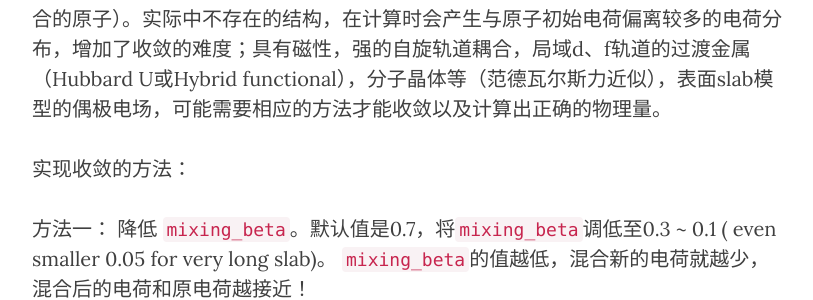
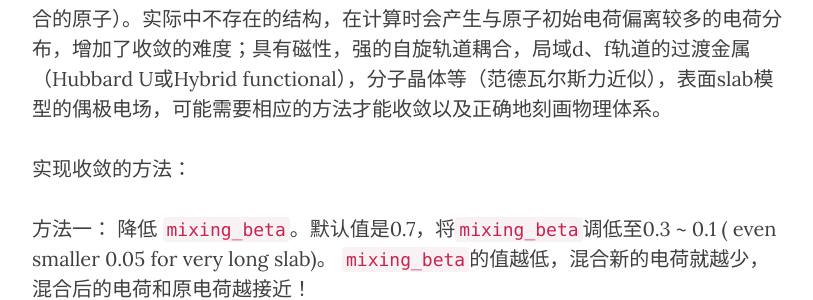
Before and after one commit to yyyu200/DFTbook, a Jekyll site: the page built from _posts/2019-06-27-converge.md, in a window 1280 px wide and 900 px high, scrolled down 303 px. Shown: the part 344-644 px from the top of the window, without its empty margins (233-1046 px from the left). Built offline with Jekyll 4.4.1, drawn with Linux system fonts in a browser that asks for light colours; nearby versions of some CDN libraries; comment, search, counter and statistics services are not loaded; some of the changed text lies outside the part shown.

Commit message:
modify at20190801-09:12:54-aliyun

```diff
--- a/_posts/2019-06-27-converge.md
+++ b/_posts/2019-06-27-converge.md
@@ -25,7 +25,7 @@ trans: cube
 
 自洽计算收敛是在电荷自洽计算过程中，总能不再明显变化。判据是pw.x输出中的estimated scf accuracy小于给定值`conv_thr`，默认值(1.D-6)相对宽松，根据计算的物理量有时还需进一步提高收敛标准。
 
-电荷收敛依赖于合理的初始原子位置、电荷混合参数、性能良好的赝势、合适的交换关联泛函。实现收敛的原则是建立的模型、使用的近似符合实际，同时适当减少冗余。如果计算中出现电荷不收敛，首先要检查的是结构是否合理（例如，两个位置重合的原子）。实际中不存在的结构，在计算时会产生与原子初始电荷偏离较多的电荷分布，增加了收敛的难度；具有磁性，强的自旋轨道耦合，局域d、f轨道的过渡金属（Hubbard U或Hybrid functional），分子晶体等（范德瓦尔斯力近似），表面slab模型的偶极电场，可能需要相应的方法才能收敛以及计算出正确的物理量。
+电荷收敛依赖于合理的初始原子位置、电荷混合参数、性能良好的赝势、合适的交换关联泛函。实现收敛的原则是建立的模型、使用的近似符合实际，同时适当减少冗余。如果计算中出现电荷不收敛，首先要检查的是结构是否合理（例如，两个位置重合的原子）。实际中不存在的结构，在计算时会产生与原子初始电荷偏离较多的电荷分布，增加了收敛的难度；具有磁性，强的自旋轨道耦合，局域d、f轨道的过渡金属（Hubbard U或Hybrid functional），分子晶体等（范德瓦尔斯力近似），表面slab模型的偶极电场，可能需要相应的方法才能收敛以及正确地刻画物理体系。
 
 实现收敛的方法：
 
```
